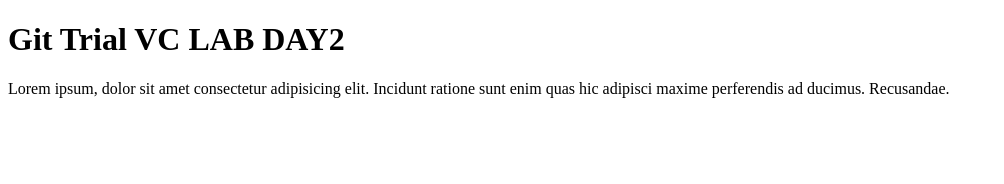
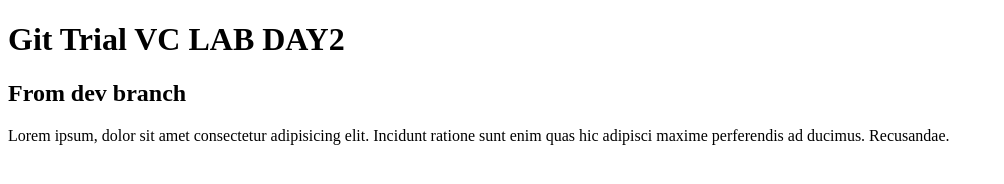
Before and after one commit to MohammedFarhoud/ITIVCDAY2, a plain HTML site: page index.html in a window 1280 px wide. Shown: the whole page, without its empty margins (0-1004 px from the left). Drawn offline with Linux system fonts and the light colour scheme.

Commit message:
uploading new file in dev branch

```diff
--- a/index.html
+++ b/index.html
@@ -4,6 +4,7 @@
     </head>
     <body>
         <h1>Git Trial VC LAB DAY2</h1>
+        <h2>From dev branch</h2>
         <p>Lorem ipsum, dolor sit amet consectetur adipisicing elit. Incidunt ratione sunt enim quas hic adipisci maxime perferendis ad ducimus. Recusandae.</p>
     </body>
 </html>
```
